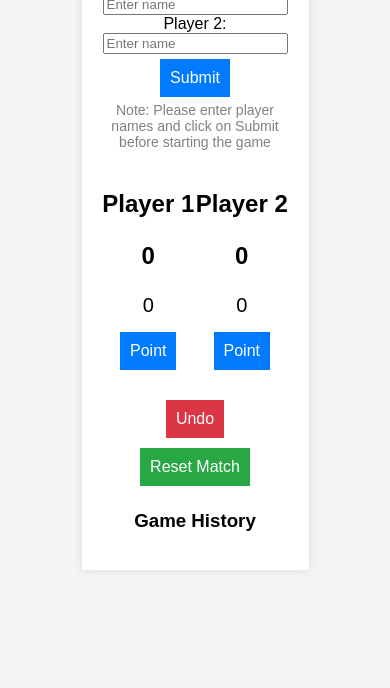
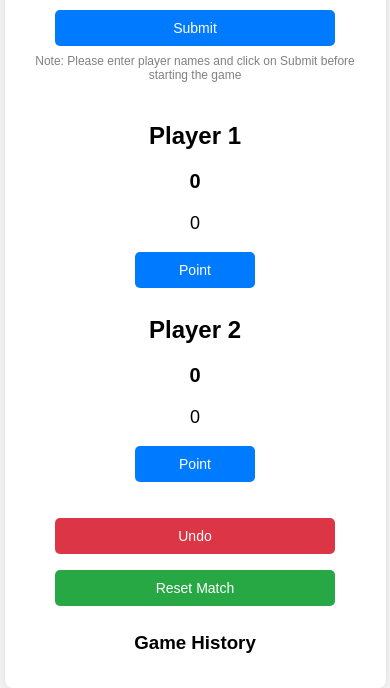
Before and after one commit to chanvis/tennis-scorekeeper, a plain HTML site: page index.html in a window 390 px wide. Shown: the part 169-857 px from the top of the page. Drawn offline with Linux system fonts and the light colour scheme.

Commit message:
Update style.css

```diff
--- a/style.css
+++ b/style.css
@@ -2,28 +2,36 @@ body {
     font-family: Arial, sans-serif;
     text-align: center;
     background-color: #f4f4f4;
+    margin: 0;
+    padding: 0;
 }
 
 .container {
-    width: 50%;
+    max-width: 90%;
+    width: 400px; /* Keeps it reasonable for desktops */
     margin: auto;
     background: white;
     padding: 20px;
     box-shadow: 0 0 10px rgba(0, 0, 0, 0.1);
+    border-radius: 8px;
 }
 
 h1 {
     color: #333;
+    font-size: 24px;
 }
 
 .scoreboard {
     display: flex;
     justify-content: space-around;
     margin: 20px 0;
+    flex-wrap: wrap; /* Allows stacking on small screens */
 }
 
 .player {
     text-align: center;
+    flex: 1;
+    min-width: 150px; /* Prevents items from becoming too small */
 }
 
 .set-score {
@@ -37,13 +45,15 @@ h1 {
 }
 
 button {
-    padding: 10px;
-    margin: 5px;
+    padding: 12px;
+    margin: 8px;
     border: none;
     background: #007bff;
     color: white;
     font-size: 16px;
     cursor: pointer;
+    border-radius: 5px;
+    width: 100px; /* Keeps a uniform width */
 }
 
 button:hover {
@@ -58,10 +68,6 @@ button:hover {
     background: #a71d2a;
 }
 
-ul {
-    list-style-type: none;
-    padding: 0;
-}
 .reset {
     background: #28a745;
 }
@@ -70,7 +76,54 @@ ul {
     background: #1e7e34;
 }
 
+ul {
+    list-style-type: none;
+    padding: 0;
+}
+
+/* Player Name Input */
+input {
+    width: 80%;
+    padding: 8px;
+    font-size: 14px;
+    margin: 5px 0;
+    border: 1px solid #ccc;
+    border-radius: 5px;
+}
+
+/* Small Note Styling */
 .note {
-    font-size: 14px;
+    font-size: 12px;
     color: gray;
 }
+
+/* Responsive Design */
+@media (max-width: 600px) {
+    .container {
+        width: 95%;
+        padding: 15px;
+    }
+
+    .scoreboard {
+        flex-direction: column;
+        align-items: center;
+    }
+
+    button {
+        width: 80%;
+        font-size: 14px;
+        padding: 10px;
+    }
+
+    .set-score {
+        font-size: 20px;
+    }
+
+    .game-score {
+        font-size: 18px;
+    }
+
+    h1 {
+        font-size: 20px;
+    }
+}
```
